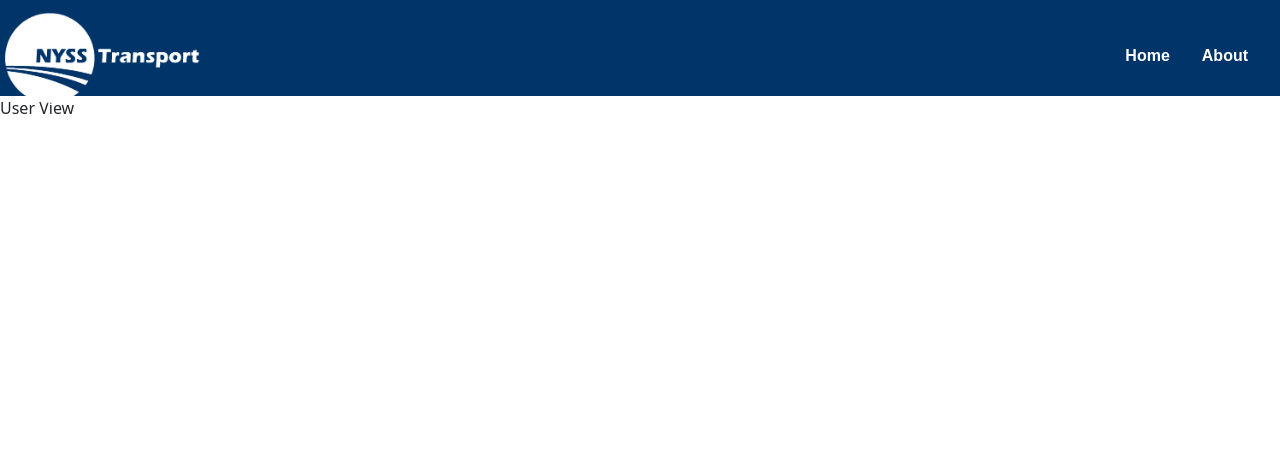
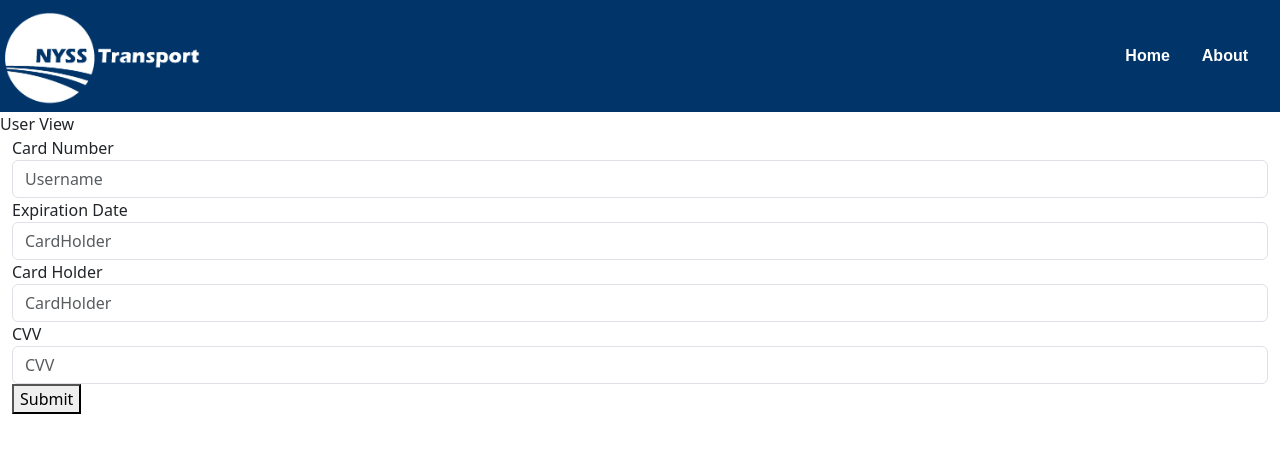
Before and after one commit to GLO-2005-H24-EQ38/NYSS-Transport, a Vue app in the folder Frontend/: page /user in a window 1280 px wide. Shown: the top 452 px of the page. Built offline with nearby package versions, Linux system fonts and the light colour scheme.

Commit message:
feat(user): added user paymentMethod

```diff
--- a/Frontend/src/TopBar.vue
+++ b/Frontend/src/TopBar.vue
@@ -5,7 +5,7 @@ export default {
 </script>
 
 <template>
-  <nav class="navbar navbar-dark nav-bar-container" style="height: 12vh; padding: 0">
+  <nav class="navbar navbar-dark nav-bar-container" style="height: 10%; padding: 0">
      <div class="nav-container">
       <div class="logo" style="flex: 1">
         <img style="object-fit: contain;  width: 200px;" src="./assets/NYSS-White.png"/>
--- a/Frontend/src/views/userView/UserView.vue
+++ b/Frontend/src/views/userView/UserView.vue
@@ -1,11 +1,15 @@
 <script>
+import PaymentMethod from "@/views/userView/paymentMethod.vue";
+
 export default {
-  name: "UserView"
+  name: "UserView",
+  components: {PaymentMethod}
 }
 </script>
 
 <template>
   <div>User View</div>
+  <PaymentMethod />
 </template>
 
 <style scoped>
--- /dev/null
+++ b/Frontend/src/views/userView/paymentMethod.vue
@@ -0,0 +1,33 @@
+<script>
+export default {
+  name: "paymentMethod"
+}
+</script>
+
+<template>
+  <div id="paymentMethod" class="container-fluid">
+    <form>
+      <div id="CardNumber">
+        <label for="CardNumber">Card Number</label>
+         <input type="text" class="form-control" placeholder="Username" aria-label="Username" aria-describedby="basic-addon1">
+      </div>
+      <div id="ExpirationDate">
+        <label for="ExpirationDate">Expiration Date</label>
+       <input type="text" class="form-control" placeholder="CardHolder" aria-label="Username" aria-describedby="basic-addon1">
+      </div>
+      <div id="CardHolder">
+        <label for="CardHolder">Card Holder</label>
+        <input type="text" class="form-control" placeholder="CardHolder" aria-label="Username" aria-describedby="basic-addon1">
+      </div>
+      <div id="CVV">
+        <label for="CVV">CVV</label>
+        <input type="text" class="form-control" placeholder="CVV" aria-label="Username" aria-describedby="basic-addon1">
+      </div>
+      <button>Submit</button>
+    </form>
+  </div>
+</template>
+
+<style scoped>
+
+</style>
```
